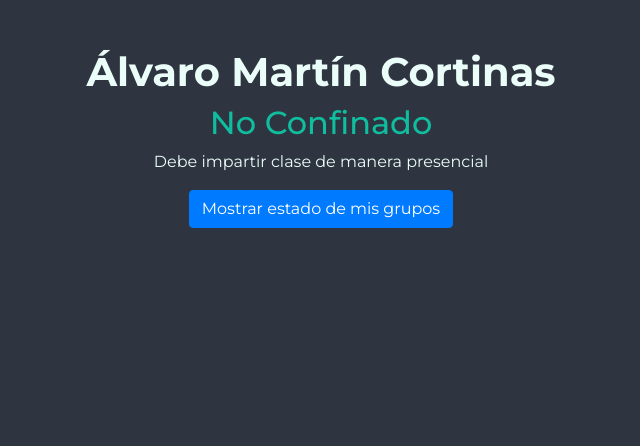
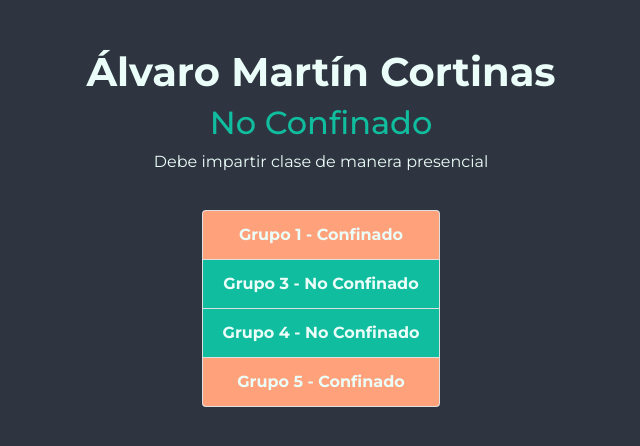
Before and after one commit to d3vv3/eduCOVID, a React (Create React App) app in the folder educovid-frontend/: page /professor/1 in a window 1280 px wide. Shown: the top 446 px of the page, without its empty margins (319-959 px from the left). Built offline with nearby package versions, Linux system fonts and the light colour scheme.

Commit message:
fix: button deleted

```diff
--- a/educovid-frontend/src/pages/ProfessorPage.js
+++ b/educovid-frontend/src/pages/ProfessorPage.js
@@ -14,8 +14,6 @@ function ProfessorPage({ history, match }){
   const [professorName, setProfessorName] = useState("");
   const [professorState, setProfessorState] = useState("");
   const [professorGroups, setProfessorGroups] = useState([]);
-
-  const [visibility, setVisibility] = useState(false);
 
   useEffect(() => {
     setProfessorName(professor[professorId].name); //BBDD
@@ -36,11 +34,6 @@ function ProfessorPage({ history, match }){
             {professorState === "Confinado" ? "Debe impartir clase de manera online" : "Debe impartir clase de manera presencial"}
         </p>
 
-        <Button onClick={() => (setVisibility(!visibility))} className="nord-button" variant="primary" type="submit">
-            {visibility ? "Ocultar estado de mis grupos" : "Mostrar estado de mis grupos"}
-        </Button>
-
-        {visibility ?
         <Accordion className="accordion">
         {professorGroups?.map((group, index) =>
           <Card key={index}>
@@ -52,7 +45,7 @@ function ProfessorPage({ history, match }){
             </Accordion.Collapse>
           </Card>
         )}
-        </Accordion> : null}
+        </Accordion>
 
       </div>
 
```
Also changed, not shown: 1 other file (tests, documents, lock files or other folders).
